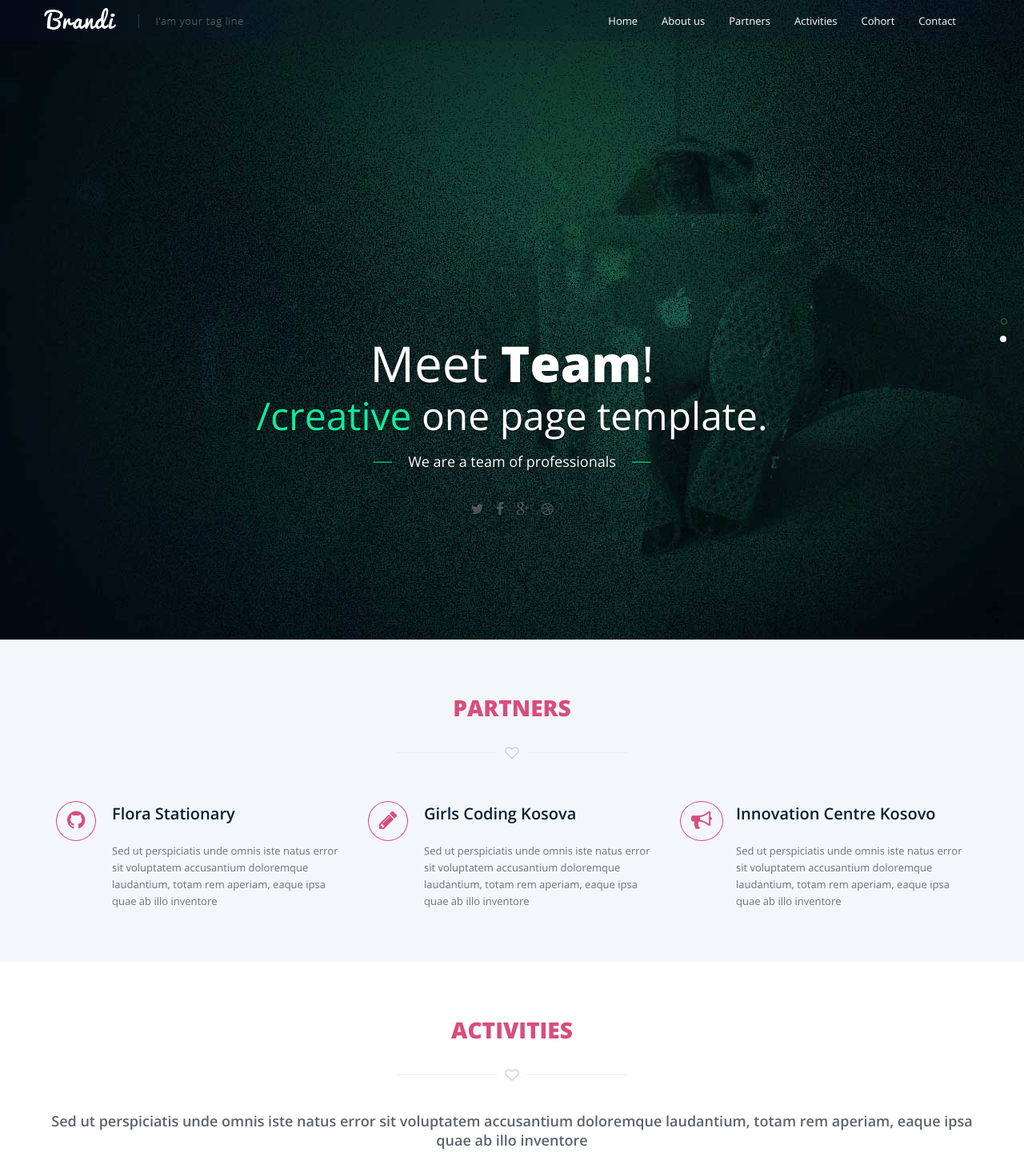
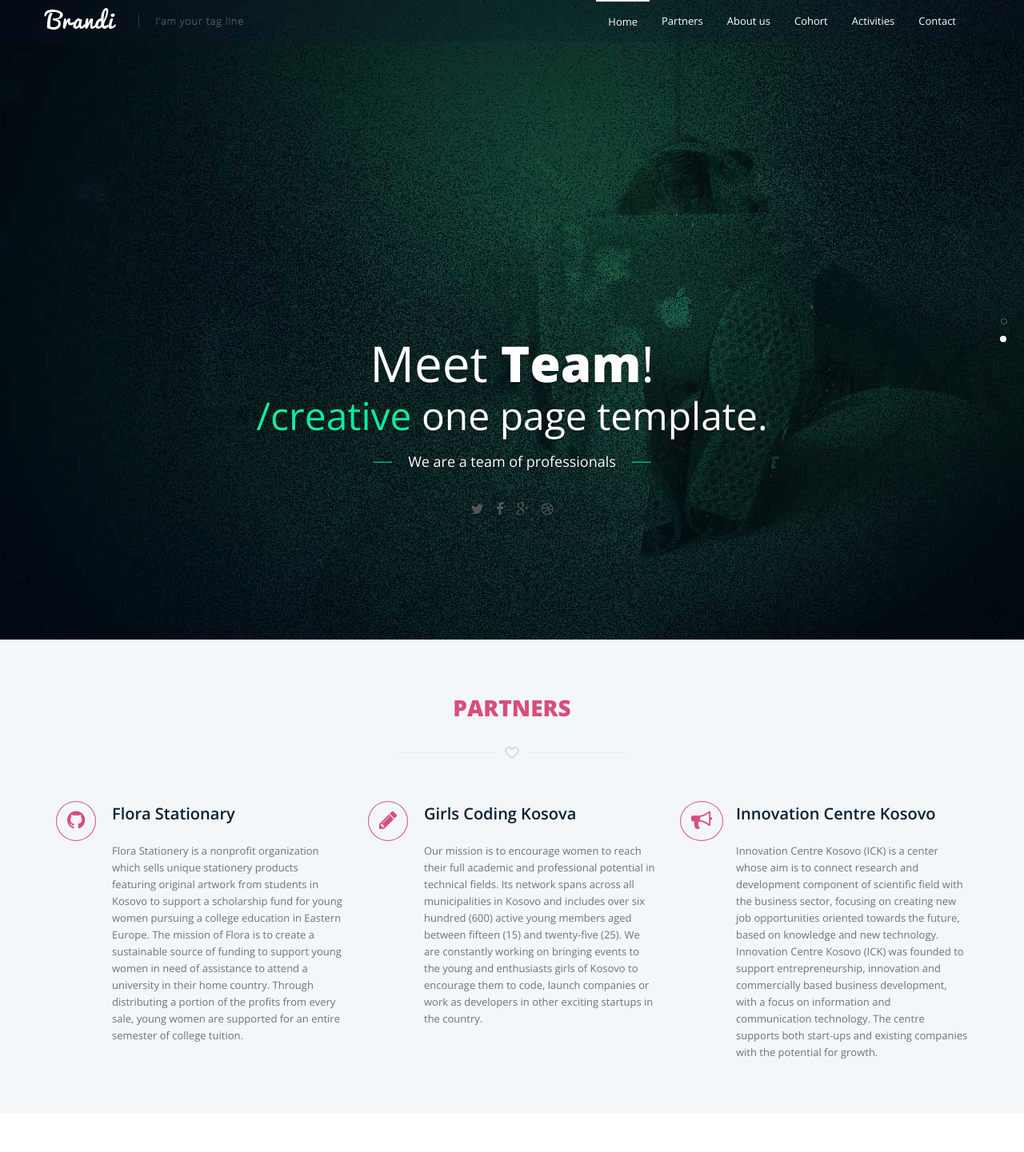
Before and after one commit to SarandaSadiku/DevelopHer_Web, a plain HTML site: page index.html in a window 1280 px wide. Shown: the top 1441 px of the page at 80% size. Drawn offline with nearby package versions, Linux system fonts and the light colour scheme; some packages are replaced by stand-ins of ours; a script that the page names is missing.

Commit message:
updated partners

```diff
--- a/index.html
+++ b/index.html
@@ -74,13 +74,12 @@
 				<!-- main nav -->
                 <nav class="collapse navbar-collapse navbar-right" role="navigation">
                     <ul id="nav" class="nav navbar-nav">
-                        <li class="current"><a href="#">Home</a></li>
-                        <li><a href="#">About us</a></li>
-                        <li><a href="#">Partners</a></li>
-                        <li><a href="#">Activities</a></li>
-                        <li><a href="#">Cohort</a></li>
+                        <li class="current"><a href="#body">Home</a></li>
+                        <li><a href="#features">Partners</a></li>
+                        <li><a href="#works">About us</a></li>
+                        <li><a href="#team">Cohort</a></li>
+                        <li><a href="#work">Activities</a></li>
                         <li><a href="http://google.com">Contact</a></li>
-
                     </ul>
                 </nav>
 				<!-- /main nav -->
@@ -176,7 +175,7 @@
 
 							<div class="service-desc">
 								<h3>Flora Stationary</h3>
-								<p>Sed ut perspiciatis unde omnis iste natus error sit voluptatem accusantium doloremque laudantium, totam rem aperiam, eaque ipsa quae ab illo inventore</p>
+								<p>Flora Stationery is a nonprofit organization which sells unique stationery products featuring original artwork from students in Kosovo to support a scholarship fund for young women pursuing a college education in Eastern Europe. The mission of Flora is to create a sustainable source of funding to support young women in need of assistance to attend a university in their home country. Through distributing a portion of the profits from every sale, young women are supported for an entire semester of college tuition.</p>
 							</div>
 						</div>
 					</div>
@@ -191,7 +190,7 @@
 
 							<div class="service-desc">
 								<h3>Girls Coding Kosova</h3>
-								<p>Sed ut perspiciatis unde omnis iste natus error sit voluptatem accusantium doloremque laudantium, totam rem aperiam, eaque ipsa quae ab illo inventore</p>
+								<p>Our mission is to encourage women to reach their full academic and professional potential in technical fields. Its network spans across all municipalities in Kosovo and includes over six hundred (600) active young members aged between fifteen (15) and twenty-five (25). We are constantly working on bringing events to the young and enthusiasts girls of Kosovo to encourage them to code, launch companies or work as developers in other exciting startups in the country.</p>
 							</div>
 						</div>
 					</div>
@@ -206,7 +205,7 @@
 
 							<div class="service-desc">
 								<h3>Innovation Centre Kosovo</h3>
-								<p>Sed ut perspiciatis unde omnis iste natus error sit voluptatem accusantium doloremque laudantium, totam rem aperiam, eaque ipsa quae ab illo inventore</p>
+								<p>Innovation Centre Kosovo (ICK) is a center whose aim is to connect research and development component of scientific field with the business sector, focusing on creating new job opportunities oriented towards the future, based on knowledge and new technology. Innovation Centre Kosovo (ICK) was founded to support entrepreneurship, innovation and commercially based business development, with a focus on information and communication technology. The centre supports both start-ups and existing companies with the potential for growth.</p>
 							</div>
 						</div>
 					</div>
@@ -235,7 +234,7 @@
 					</div>
 
 					<div class="sec-sub-title text-center">
-						<p>Sed ut perspiciatis unde omnis iste natus error sit voluptatem accusantium doloremque laudantium, totam rem aperiam, eaque ipsa quae ab illo inventore</p>
+						<p>DevelopHer is the first and only full-stack development training program offered to young women in the Balkan states, specifically Kosovo. A joint initiative between two US-based organizations (Coding Dojo and Flora Stationery) and two Kosovo-based organizations (Girls Coding Kosova and Innovation Centre Kosovo), DevelopHer seeks to empower disadvantaged young women in Kosovo with technology-based skills to be competitive in the 21st century job marketplace.The goal of the initiative is to address the nearly 60% youth unemployment rate that plagues Kosovo by creating global opportunities by empowering the young women enrolled in the program with coding skills.</p>
 					</div>
 
 					<div class="work-filter wow fadeInRight animated" data-wow-duration="500ms">
```
